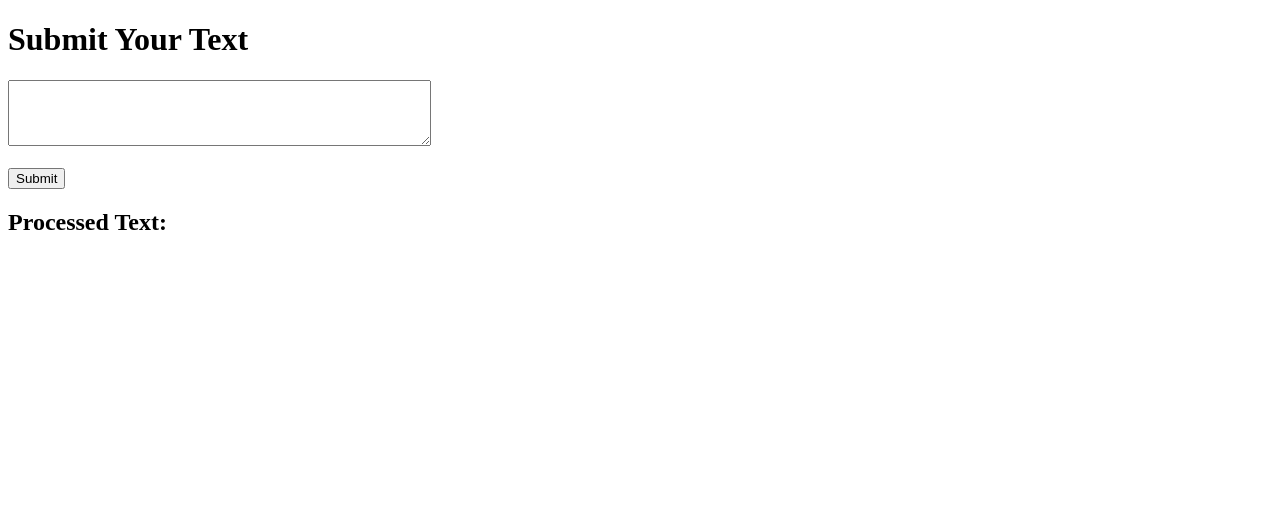
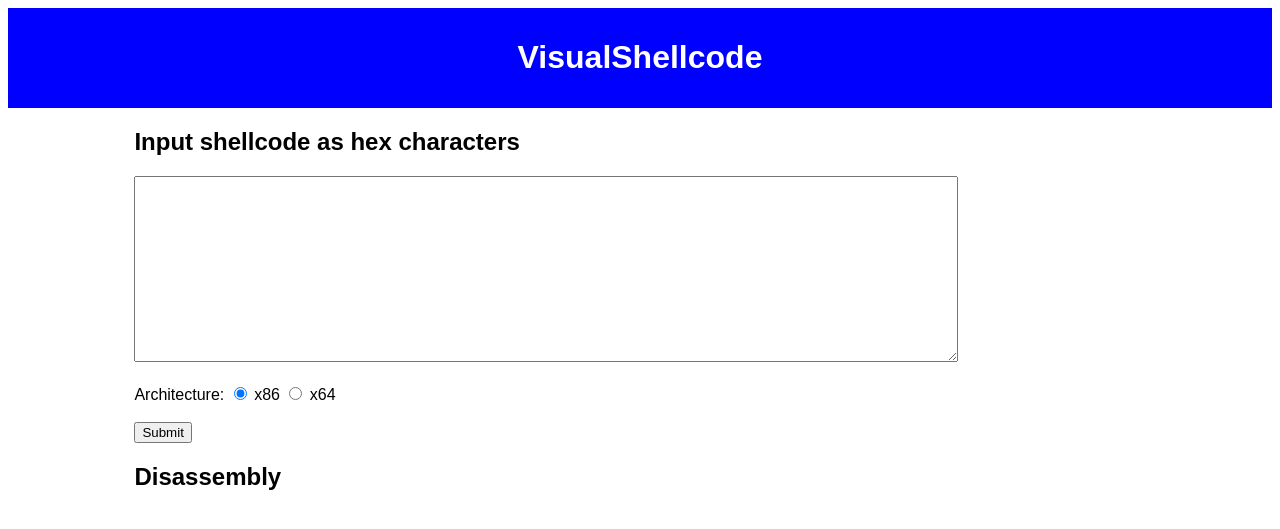
Before and after one commit to balintszabo96/VisualShellcode, a Flask app: page / in a window 1280 px wide. Shown: the top 529 px of the page. Run offline with Flask 3, Linux system fonts and the light colour scheme.

Commit message:
Added extra styling

```diff
--- a/webapp/app.py
+++ b/webapp/app.py
@@ -3,20 +3,19 @@ from utils.logic import get_disasm
 
 app = Flask(__name__)
 
-def process(input_text):
-    # Here, you can process the input text in any way you like.
-    # For simplicity, let's just reverse the text.
-    #return input_text.replace(' ', '')
-    disasm = get_disasm(input_text.replace(' ', '')).split('\n')
+def process(input_text, architecture):
+    disasm = get_disasm(input_text.replace(' ', ''), architecture).split('\n')
     return disasm
 
 @app.route('/', methods=['GET', 'POST'])
 def index():
     processed_text = ""
+    submitted_text = ""
     if request.method == 'POST':
         submitted_text = request.form['text_input']
-        processed_text = process(submitted_text)
-    return render_template('index.html', processed_text=processed_text)
+        architecture = request.form['architecture']
+        processed_text = process(submitted_text, architecture)
+    return render_template('index.html', submitted_text=submitted_text, processed_text=processed_text)
 
 if __name__ == '__main__':
     app.run(debug=True)
--- a/webapp/templates/index.html
+++ b/webapp/templates/index.html
@@ -3,15 +3,39 @@
 <head>
     <meta charset="UTF-8">
     <meta name="viewport" content="width=device-width, initial-scale=1.0">
-    <title>Flask Text Submit</title>
+    <title>VisualShellcode</title>
+    <style>
+        body {
+            font-family: Arial, sans-serif;
+        }
+        .header {
+            background-color: blue;
+            color: white;
+            padding: 10px;
+            text-align: center;
+        }
+        .container {
+            width: 80%;
+            margin: auto;
+        }
+    </style>
 </head>
 <body>
-    <h1>Submit Your Text</h1>
+    <div class="header">
+        <h1>VisualShellcode</h1>
+    </div>
+    <div class="container">
+        <h2>Input shellcode as hex characters</h2>
         <form method="POST">
-        <textarea name="text_input" rows="4" cols="50"></textarea><br><br>
+            <textarea name="text_input" rows="12" cols="100">{{ submitted_text }}</textarea><br><br>
+            <label for="architecture">Architecture:</label>
+            <input type="radio" id="x86" name="architecture" value="x86" {% if architecture == 'x86' %}checked{% endif %} checked>
+            <label for="x86">x86</label>
+            <input type="radio" id="x64" name="architecture" value="x64" {% if architecture == 'x64' %}checked{% endif %}>
+            <label for="x64">x64</label><br><br>
             <input type="submit" value="Submit">
         </form>
-    <h2>Processed Text:</h2>
+        <h2>Disassembly</h2>
         {% for para in processed_text %}
             <p>{{para}}</p>
         {% endfor %}
--- a/webapp/utils/logic.py
+++ b/webapp/utils/logic.py
@@ -1,10 +1,8 @@
 import ctypes
 
-def get_disasm(input):
+def get_disasm(input, architecture):
     shellcode = bytes.fromhex(input)
     buff = ctypes.create_string_buffer(shellcode, len(shellcode))
-    shemuStatus = ctypes.c_uint32(0)
-    shemuStatusPtr = ctypes.pointer(shemuStatus)
     handle = ctypes.WinDLL(r".\BddisasmIntegration\x64\Release\BddisasmIntegration.dll")
 
     result = ctypes.c_int32(0)
@@ -12,5 +10,5 @@ def get_disasm(input):
     disasm = ctypes.create_string_buffer(bufsize)
     handle.ExpDisasmShellcode.argtypes = [ctypes.c_char_p, ctypes.c_int32, ctypes.c_bool, ctypes.c_char_p, ctypes.c_uint64]
     handle.ExpDisasmShellcode.restype = ctypes.c_int32
-    result = handle.ExpDisasmShellcode(buff, len(shellcode), False, disasm, bufsize)
+    result = handle.ExpDisasmShellcode(buff, len(shellcode), architecture == 'x86', disasm, bufsize)
     return disasm.value.decode()
```
Lines whose indentation alone changed are shown as unchanged.
